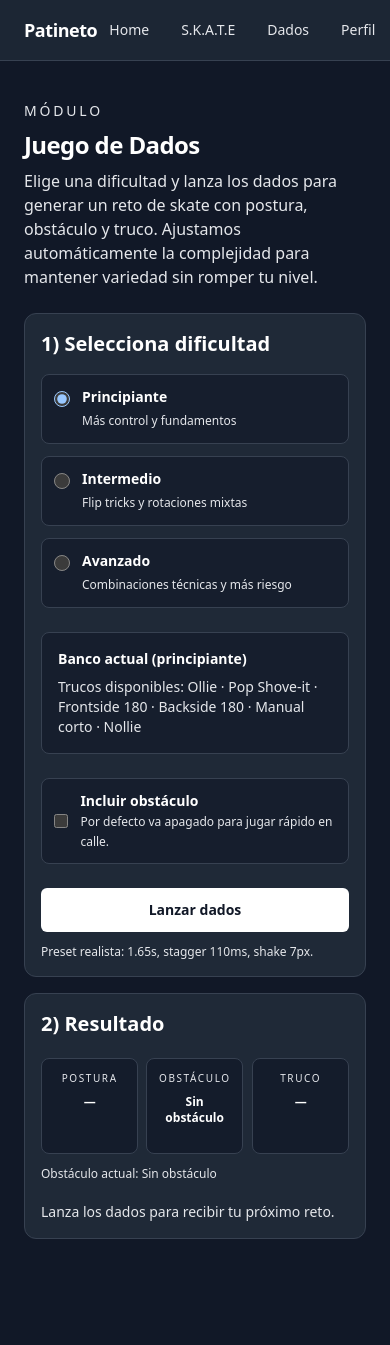
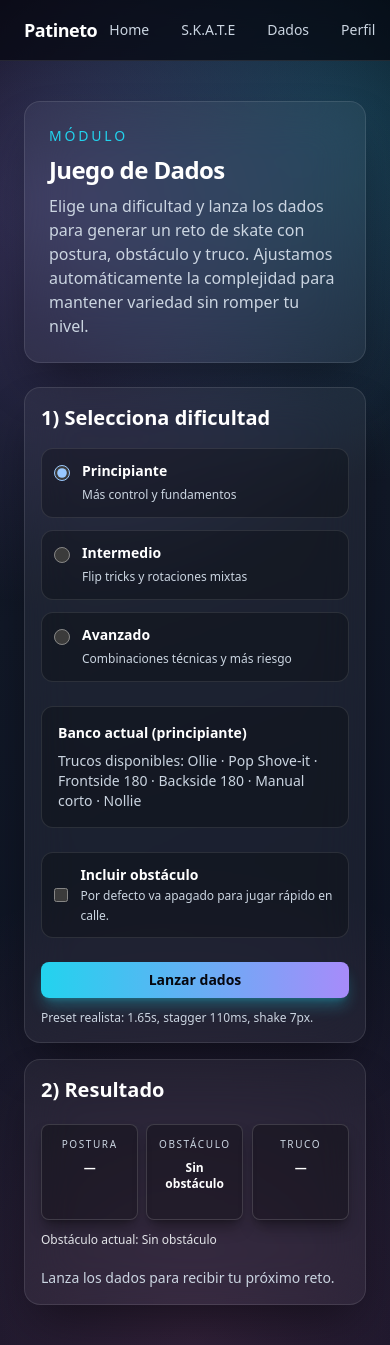
Before and after one commit to calderonsteven/patineto, a Next.js app: page /dice in a window 390 px wide. Before the commit the page ends 1279 px from the top, so only its background shows below. Built offline with nearby package versions, Linux system fonts and the light colour scheme.

Commit message:
Redesign UI with bold glassmorphism shading

```diff
--- a/app/dice/page.tsx
+++ b/app/dice/page.tsx
@@ -28,26 +28,26 @@ export default function DicePage() {
 
   return (
     <section className="space-y-6 sm:space-y-8">
-      <header className="space-y-2">
-        <p className="text-sm uppercase tracking-[0.2em] text-deck-200">Módulo</p>
-        <h1 className="text-2xl font-bold tracking-tight sm:text-3xl">Juego de Dados</h1>
-        <p className="max-w-3xl text-deck-200">
+      <header className="neo-panel space-y-2 p-6 sm:p-7">
+        <p className="text-sm uppercase tracking-[0.2em] text-hype-cyan">Módulo</p>
+        <h1 className="text-2xl font-black tracking-tight sm:text-4xl">Juego de Dados</h1>
+        <p className="max-w-3xl text-deck-300">
           Elige una dificultad y lanza los dados para generar un reto de skate con postura, obstáculo y truco.
           Ajustamos automáticamente la complejidad para mantener variedad sin romper tu nivel.
         </p>
       </header>
 
       <div className="grid gap-4 sm:gap-6 lg:grid-cols-[1fr_1.2fr]">
-        <article className="rounded-xl border border-deck-700 bg-deck-800 p-4 sm:p-6">
+        <article className="neo-panel p-4 sm:p-6">
           <h2 className="text-xl font-semibold">1) Selecciona dificultad</h2>
           <DifficultySelector selectedDifficulty={selectedDifficulty} onChangeDifficulty={setSelectedDifficulty} />
 
-          <div className="mt-6 rounded-lg border border-deck-700 bg-deck-900/60 p-4 text-sm text-deck-200">
+          <div className="surface-muted mt-6 p-4 text-sm text-deck-300">
             <p className="font-semibold text-white">Banco actual ({selectedDifficulty})</p>
             <p className="mt-2">Trucos disponibles: {activePool.tricks.map((trick) => trick.name).join(' · ')}</p>
           </div>
 
-          <label className="mt-6 flex items-center gap-3 rounded-lg border border-deck-700 bg-deck-900/60 p-3 text-sm">
+          <label className="surface-muted mt-6 flex items-center gap-3 p-3 text-sm">
             <input
               type="checkbox"
               checked={includeObstacle}
@@ -56,7 +56,7 @@ export default function DicePage() {
             />
             <span>
               <span className="block font-semibold text-white">Incluir obstáculo</span>
-              <span className="text-xs text-deck-200">Por defecto va apagado para jugar rápido en calle.</span>
+              <span className="text-xs text-deck-300">Por defecto va apagado para jugar rápido en calle.</span>
             </span>
           </label>
 
@@ -64,17 +64,17 @@ export default function DicePage() {
             type="button"
             onClick={rollDice}
             disabled={isRolling}
-            className="mt-6 inline-flex w-full items-center justify-center rounded-md bg-white px-5 py-3 text-sm font-semibold text-deck-900 transition hover:bg-deck-200 disabled:cursor-not-allowed disabled:opacity-60 sm:w-auto"
+            className="neo-button mt-6 w-full disabled:cursor-not-allowed disabled:opacity-60 sm:w-auto"
           >
             {isRolling ? 'Girando dados...' : 'Lanzar dados'}
           </button>
-          <p className="mt-3 text-xs text-deck-200">
+          <p className="mt-3 text-xs text-deck-300">
             Preset realista: {Math.round(dynamics.durationMs / 10) / 100}s, stagger {dynamics.staggerMs}ms, shake{' '}
             {dynamics.shakePx}px.
           </p>
         </article>
 
-        <article className="rounded-xl border border-deck-700 bg-deck-800 p-4 sm:p-6">
+        <article className="neo-panel p-4 sm:p-6">
           <h2 className="text-xl font-semibold">2) Resultado</h2>
 
           <RollResultTiles
--- a/app/globals.css
+++ b/app/globals.css
@@ -7,5 +7,24 @@
 }
 
 body {
-  @apply bg-deck-900 text-white antialiased;
+  @apply bg-deck-950 text-white antialiased;
+  background-image:
+    radial-gradient(circle at 15% 15%, rgba(167, 139, 250, 0.28), transparent 34%),
+    radial-gradient(circle at 85% 10%, rgba(34, 211, 238, 0.22), transparent 28%),
+    radial-gradient(circle at 50% 100%, rgba(244, 114, 182, 0.16), transparent 35%),
+    linear-gradient(160deg, #05070f 0%, #111827 42%, #0b1020 100%);
 }
+
+@layer components {
+  .neo-panel {
+    @apply rounded-2xl border border-white/10 bg-white/5 shadow-2xl shadow-black/45 backdrop-blur-xl;
+  }
+
+  .neo-button {
+    @apply inline-flex items-center justify-center rounded-lg bg-gradient-to-r from-hype-cyan to-hype-purple px-4 py-2 text-sm font-semibold text-deck-950 shadow-lg shadow-hype-cyan/30 transition hover:brightness-110;
+  }
+
+  .surface-muted {
+    @apply rounded-xl border border-white/10 bg-black/25;
+  }
+}
--- a/app/layout.tsx
+++ b/app/layout.tsx
@@ -23,9 +23,9 @@ export default function RootLayout({
   return (
     <html lang="es">
       <body>
-        <header className="border-b border-deck-700 bg-deck-800/90 backdrop-blur">
+        <header className="sticky top-0 z-20 border-b border-white/10 bg-deck-950/70 backdrop-blur-xl">
           <nav className="mx-auto flex max-w-6xl items-center justify-between px-6 py-4">
-            <Link href="/" className="text-lg font-semibold tracking-tight text-white">
+            <Link href="/" className="text-lg font-black tracking-tight text-white">
               Patineto
             </Link>
             <ul className="flex items-center gap-2 text-sm">
@@ -33,7 +33,7 @@ export default function RootLayout({
                 <li key={item.href}>
                   <Link
                     href={item.href}
-                    className="rounded-md px-3 py-2 text-deck-200 transition hover:bg-deck-700 hover:text-white"
+                    className="rounded-md px-3 py-2 text-deck-300 transition hover:bg-white/10 hover:text-white"
                   >
                     {item.label}
                   </Link>
--- a/app/page.tsx
+++ b/app/page.tsx
@@ -27,10 +27,10 @@ const games = [
 export default function HomePage() {
   return (
     <section className="space-y-10">
-      <header className="max-w-3xl space-y-4">
-        <p className="text-sm uppercase tracking-[0.2em] text-deck-200">Patineto · Beta</p>
-        <h1 className="text-4xl font-bold tracking-tight sm:text-5xl">Escoge tu juego</h1>
-        <p className="text-base leading-7 text-deck-200 sm:text-lg">
+      <header className="neo-panel max-w-4xl space-y-4 p-7">
+        <p className="text-sm uppercase tracking-[0.24em] text-hype-cyan">Patineto · Beta</p>
+        <h1 className="text-4xl font-black tracking-tight sm:text-6xl">Escoge tu juego</h1>
+        <p className="text-base leading-7 text-deck-300 sm:text-lg">
           Esta versión inicial define rutas, diseño y estructura de mini-apps. La lógica real de los juegos se
           implementará en la siguiente fase.
         </p>
--- a/app/profile/page.tsx
+++ b/app/profile/page.tsx
@@ -1,14 +1,14 @@
 export default function ProfilePage() {
   return (
     <section className="space-y-6">
-      <header className="space-y-2">
-        <p className="text-sm uppercase tracking-[0.2em] text-deck-200">Módulo futuro</p>
-        <h1 className="text-3xl font-bold tracking-tight">Perfil y estadísticas</h1>
+      <header className="neo-panel space-y-2 p-6">
+        <p className="text-sm uppercase tracking-[0.2em] text-hype-purple">Módulo futuro</p>
+        <h1 className="text-3xl font-black tracking-tight">Perfil y estadísticas</h1>
       </header>
 
-      <div className="rounded-xl border border-dashed border-deck-700 bg-deck-800 p-6">
+      <div className="neo-panel border-dashed p-6">
         <h2 className="text-xl font-semibold">Próximamente</h2>
-        <p className="mt-3 leading-7 text-deck-200">
+        <p className="mt-3 leading-7 text-deck-300">
           Aquí irá el resumen de progreso del rider: partidas jugadas, mejores rachas, trucos favoritos y retos.
         </p>
       </div>
--- a/components/dice/difficulty-selector.tsx
+++ b/components/dice/difficulty-selector.tsx
@@ -12,7 +12,7 @@ export function DifficultySelector({ selectedDifficulty, onChangeDifficulty }: D
       {difficulties.map((difficulty) => (
         <label
           key={difficulty.value}
-          className="flex cursor-pointer items-start gap-3 rounded-lg border border-deck-700 bg-deck-900/60 p-3"
+          className="surface-muted flex cursor-pointer items-start gap-3 p-3"
         >
           <input
             type="radio"
@@ -24,7 +24,7 @@ export function DifficultySelector({ selectedDifficulty, onChangeDifficulty }: D
           />
           <span>
             <span className="block text-sm font-semibold text-white">{difficulty.label}</span>
-            <span className="text-xs text-deck-200">{difficulty.hint}</span>
+            <span className="text-xs text-deck-300">{difficulty.hint}</span>
           </span>
         </label>
       ))}
--- a/components/dice/roll-result-tiles.tsx
+++ b/components/dice/roll-result-tiles.tsx
@@ -31,7 +31,7 @@ export function RollResultTiles({ isRolling, rollId, dynamics, result, preview,
         return (
           <motion.div
             key={`${label}-${rollId}`}
-            className="min-h-24 rounded-lg border border-deck-700 bg-deck-900/70 p-3 text-center [backface-visibility:hidden] [transform-style:preserve-3d] sm:min-h-0 sm:p-4"
+            className="min-h-24 rounded-lg border border-white/15 bg-black/30 p-3 text-center shadow-lg shadow-black/35 [backface-visibility:hidden] [transform-style:preserve-3d] sm:min-h-0 sm:p-4"
             style={{ transformPerspective: 1100, transformOrigin: '50% 50%' }}
             initial={false}
             animate={
@@ -107,7 +107,7 @@ export function RollResultTiles({ isRolling, rollId, dynamics, result, preview,
                   }
             }
           >
-            <p className="text-[10px] uppercase tracking-[0.16em] text-deck-200 sm:text-xs sm:tracking-[0.2em]">{label}</p>
+            <p className="text-[10px] uppercase tracking-[0.16em] text-deck-300 sm:text-xs sm:tracking-[0.2em]">{label}</p>
             <p className="mt-2 text-xs font-semibold text-white sm:text-sm">{value}</p>
           </motion.div>
         );
--- a/components/dice/roll-summary.tsx
+++ b/components/dice/roll-summary.tsx
@@ -7,21 +7,21 @@ type RollSummaryProps = {
 
 export function RollSummary({ result, youtubeSearchUrl }: RollSummaryProps) {
   if (!result) {
-    return <p className="mt-5 text-sm text-deck-200">Lanza los dados para recibir tu próximo reto.</p>;
+    return <p className="mt-5 text-sm text-deck-300">Lanza los dados para recibir tu próximo reto.</p>;
   }
 
   return (
-    <div className="mt-5 rounded-lg border border-lime-400/40 bg-lime-500/10 p-4 text-sm">
+    <div className="mt-5 rounded-lg border border-hype-cyan/40 bg-hype-cyan/10 p-4 text-sm shadow-lg shadow-hype-cyan/10">
       <p className="font-semibold text-lime-200">Dificultad aplicada: {result.adaptedDifficulty}</p>
-      <p className="mt-1 text-deck-100">Tip: {result.trick.note}</p>
+      <p className="mt-1 text-white">Tip: {result.trick.note}</p>
 
-      <div className="mt-4 rounded-md border border-deck-700 bg-deck-900/50 p-3">
-        <p className="text-xs uppercase tracking-[0.16em] text-deck-200">Buscar este resultado</p>
+      <div className="surface-muted mt-4 p-3">
+        <p className="text-xs uppercase tracking-[0.16em] text-deck-300">Buscar este resultado</p>
         <a
           href={youtubeSearchUrl}
           target="_blank"
           rel="noopener noreferrer"
-          className="mt-2 inline-flex rounded-md bg-white px-3 py-2 text-xs font-semibold text-deck-900 transition hover:bg-deck-200 sm:text-sm"
+          className="neo-button mt-2 text-xs sm:text-sm"
         >
           Buscar resultado en YouTube
         </a>
--- a/tailwind.config.ts
+++ b/tailwind.config.ts
@@ -10,10 +10,18 @@ const config: Config = {
     extend: {
       colors: {
         deck: {
+          950: '#05070f',
           900: '#111827',
           800: '#1f2937',
           700: '#374151',
+          600: '#4b5563',
+          300: '#cbd5e1',
           200: '#e5e7eb',
+        },
+        hype: {
+          cyan: '#22d3ee',
+          purple: '#a78bfa',
+          pink: '#f472b6',
         },
       },
     },
```
Also changed, not shown: app/skate/page.tsx (+9 -9 lines), components/game-card.tsx (+5 -8 lines).
